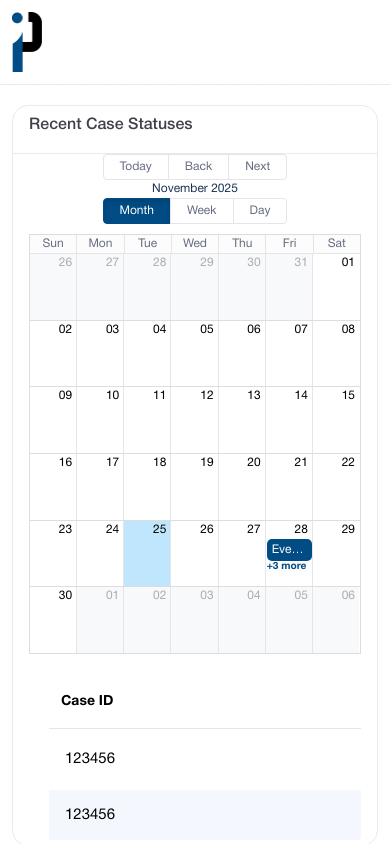
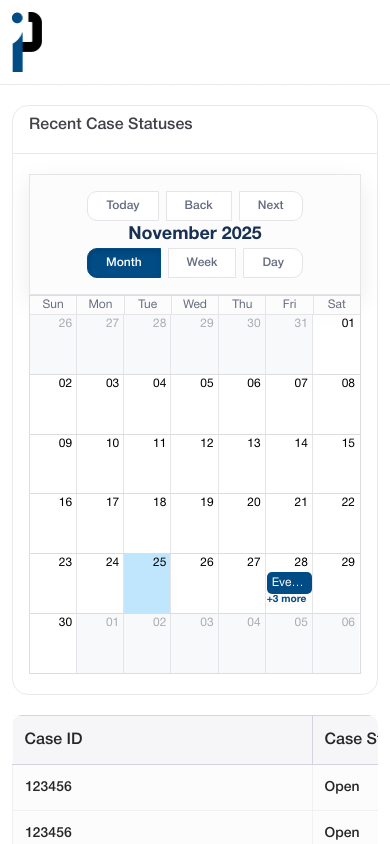
Before and after one commit to ammartafsol/pawel, a Next.js app: page /user in a window 390 px wide. Built offline with nearby package versions, Linux system fonts and the light colour scheme.

Commit message:
Remove ResponsiveTable component and associated styles; update DashboardTemplate to reflect changes.

```diff
--- a/src/app/components/organisms/ResponsiveTable/ResponsiveTable.module.css
+++ /dev/null
@@ -1,64 +0,0 @@
-.tableWrapper {
-  background-color: var(--white);
-  width: 100%;
-  height: 100%;
-}
-.responsiveTable {
-  width: 100%;
-  border-collapse: separate;
-  border-spacing: 0;
-}
-.tableHeader {
-  position: sticky;
-  top: 0;
-  border-radius: 10px;
-  margin-block-end: 20px;
-  overflow: hidden; /* allow rounded corners to clip */
-}
-.tableHeader tr {
-  background: var(--deep-teal);
-}
-.tableHeader th {
-  color: var(--white);
-  font-size: var(--fs16);
-  font-family: var(--font-inter);
-  font-weight: 500;
-  text-transform: capitalize;
-  padding: 10px 16px;
-}
-.tableHeader th:first-child {
-  border-radius: 10px 0 0 10px;
-}
-.tableHeader th:last-child {
-  border-radius: 0 10px 10px 0;
-}
-
-.tableBody .bodyRow {
-  transition: all 0.3s ease;
-  border-bottom: 1px solid rgba(172, 228, 224, 0.5);
-}
-
-.tableBody .bodyRow:hover {
-  background: #eef7f6;
-}
-
-.tableBody .bodyRow:last-child {
-  border-bottom: none;
-}
-
-.tableBody td {
-  font-size: var(--fs14);
-  font-weight: 500;
-  font-family: var(--font-inter);
-  padding: 30px 16px 30px 16px;
-}
-
-@media screen and (max-width: 1200px) {
-  .tableWrapper {
-    overflow-x: auto;
-  }
-  .responsiveTable {
-    border-collapse: separate;
-    min-width: 900px;
-  }
-}
--- a/src/components/Template/User/DashboardTemplate/DashboardTemplate.jsx
+++ b/src/components/Template/User/DashboardTemplate/DashboardTemplate.jsx
@@ -34,6 +34,7 @@ const DashboardTemplate = () => {
       <Wrapper title="Recent Case Statuses">
         {/* ////calender     */}
         <Calender events={myEventsList} />
+      </Wrapper>
         <ResponsiveTable
         tableHeader={[{
           title: "Case ID",
@@ -49,8 +50,8 @@ const DashboardTemplate = () => {
           caseId: "123456",
           caseStatus: "Open",
         }]}
+
         />
-      </Wrapper>
     </div>
   );
 };
--- a/src/components/molecules/Calender/Calender.module.css
+++ b/src/components/molecules/Calender/Calender.module.css
@@ -1,13 +1,37 @@
 /* Container - only background color */
 .calenderContainer {
   background: var(--white);
+  margin:20px 0px;
 }
 
 /* Toolbar buttons - colors only */
+/* Toolbar container */
+.calenderContainer :global(.rbc-toolbar) {
+  display: flex;
+  justify-content: space-between;
+  align-items: center;
+  flex-wrap: wrap;
+  gap: 0px;
+  padding: 16px 20px;
+  background: var(--ghost-white);
+  border: 1px solid var(--border-color);
+  box-shadow: 0 8px 24px rgba(13, 13, 18, 0.08);
+  margin: 0px;
+}
+
+.calenderContainer :global(.rbc-btn-group) {
+  display: flex;
+  gap: 8px;
+}
+
 .calenderContainer :global(.rbc-toolbar button) {
   color: var(--slate-shadow);
   background: var(--white);
   border-color: var(--border-color);
+  border-radius: 10px;
+  padding: 8px 18px;
+  font-weight: 500;
+  transition: all 0.2s ease-in-out;
 }
 
 .calenderContainer :global(.rbc-toolbar button:hover) {
@@ -25,6 +49,8 @@
 
 .calenderContainer :global(.rbc-toolbar-label) {
   color: var(--midnight-steel);
+  font-size: 18px;
+  font-weight: 600;
 }
 
 /* Headers - colors only */
--- a/src/components/organisms/ResponsiveTable/ResponsiveTable.module.css
+++ b/src/components/organisms/ResponsiveTable/ResponsiveTable.module.css
@@ -3,46 +3,52 @@
   overflow-x: auto; /* scrolls if content wider */
   border-radius: 10px;
   background-color: var(--Poor-white);
-  padding: 0 20px;
   overflow-y: auto; /* allows vertical scrolling */
   max-height: 500px;
+  background-color: #fcfcfd;
 }
 
 .responsiveTable {
   width: 100%;
-  border-collapse: separate;
-  border-spacing: 0 5px;
+  border-collapse: collapse;
   min-width: 600px; /* ensure min scrollable width */
 }
 
 .tableHeader th {
-  background: var(--Poor-white);
-  border-bottom: 1px solid var(--border-color);
-  color: var(--Dark-gray);
-  font-size: 14px;
-  font-weight: 600;
-  padding: 32px 12px 16px 12px;
+  border-top: 1.5px solid var(--primary-200, #D3D3E2);
+  border-right: 1.5px solid var(--primary-200, #D3D3E2);
+  border-bottom: 1.5px solid var(--primary-200, #D3D3E2);
+  background: var(--primary-50, rgba(240, 240, 245, 0.50));
+  color: var(--charcoal-gray);
+  font-size: 16px;
+  font-weight: 500;
+  padding: 12px;
   min-width: 180px; /* ensures responsiveness */
   text-align: left;
   position: sticky;
   top: 0;
   z-index: 2;
+
 }
 
 .tableBody td {
-  color: var(--Black);
-  font-size: 15px;
-  font-weight: 400;
-  padding: 14px 16px;
+  border-bottom: 1.5px solid var(--grey-100, #F1F1F1);
+  border-left: 1.5px solid var(--grey-100, #F1F1F1);
+  color: var(--charcoal-gray);
+  font-size: 14px;
+  font-weight: 500;
+  padding: 12px;
   min-width: 180px; /* keep scroll working */
   white-space: nowrap; /* prevents breaking */
   overflow: hidden;
   text-overflow: ellipsis;
+  background-color: #fcfcfd;
+
+
 }
 
-.tableBody tr:nth-child(even) td {
-  background: #f4f7fd;
-}
+
+
 
 .tableBody tr:hover td {
   background: #eef3fb;
```
Also changed, not shown: src/app/components/organisms/ResponsiveTable/CommonCells/CommonCells.module.css (deleted, +0 -44 lines), src/app/components/organisms/ResponsiveTable/CommonCells/index.jsx (deleted, +0 -59 lines), src/app/components/organisms/ResponsiveTable/ResponsiveTable.jsx (deleted, +0 -86 lines).
